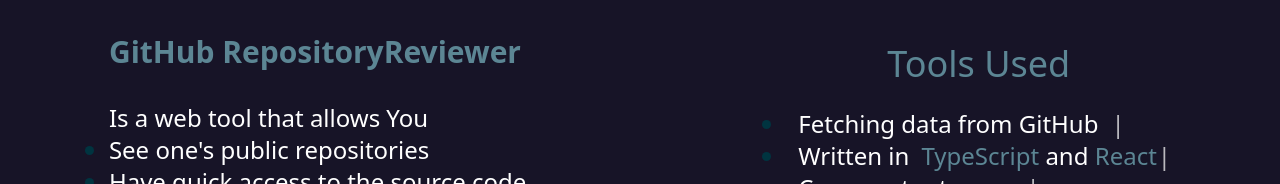
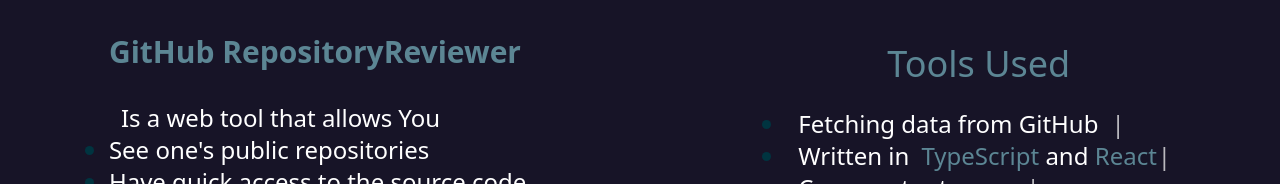
Before and after one commit to ionut1195/RepositoryReviewer, a React (Create React App) app: page / in a window 1280 px wide. Shown: the part 838-1022 px from the top of the page. Built offline with nearby package versions, Linux system fonts and the light colour scheme.

Commit message:
style change

```diff
--- a/src/components/About.tsx
+++ b/src/components/About.tsx
@@ -11,7 +11,7 @@
         <div className="container flex flex-col py-3 mx-auto md:flex-row md:justify-around">
           <div className="flex flex-col items-center justify-center mx-auto md:m-0">
             <div className='pt-10 text-white md:text-xl lg:text-2xl'><span className='font-bold text-lg md:text-2xl lg:text-3xl text-[#5c8694]'>GitHub RepositoryReviewer</span>
-              <div><br /> Is a web tool that allows You</div>
+              <div className='px-3'><br /> Is a web tool that allows You</div>
               <div>
                 <ul className='list-disc marker:text-[#003440]'>
                   <li>See one's public repositories</li>
```
